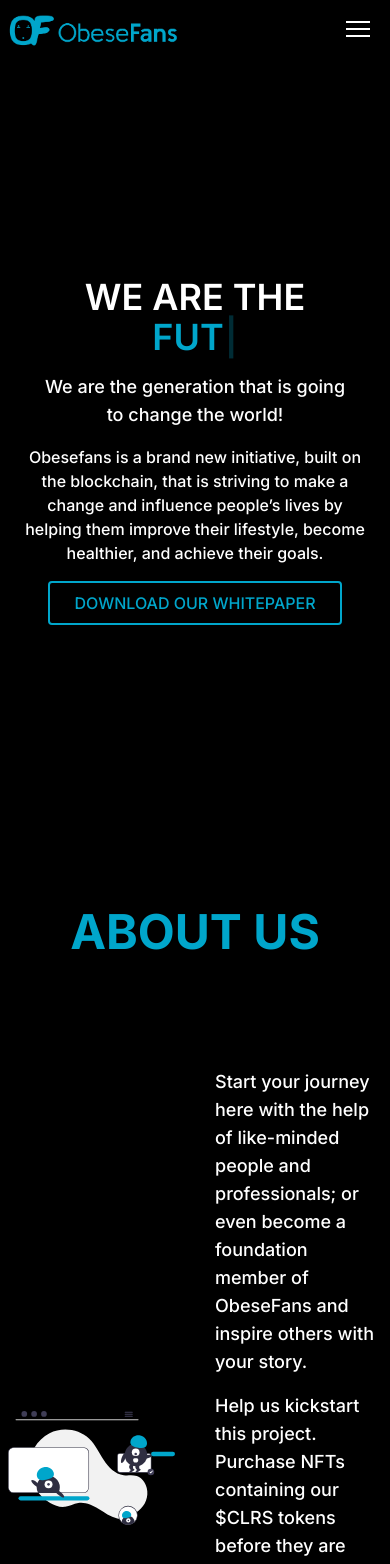
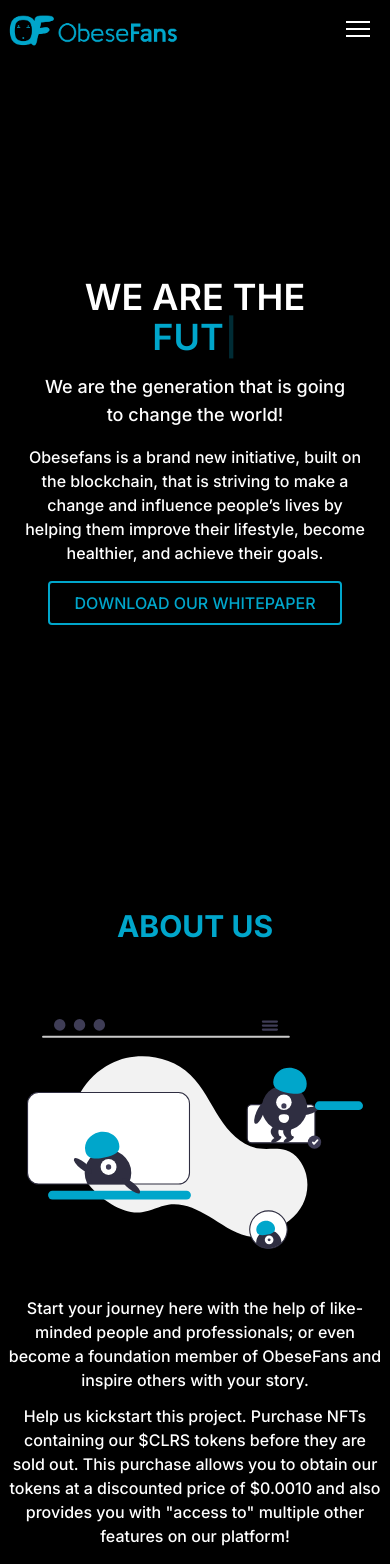
Before and after one commit to zohaib-saeed/Obese-Fans, a Next.js app: page / in a window 390 px wide. Shown: the top 1564 px of the page. Built offline with nearby package versions, Linux system fonts and the light colour scheme.

Commit message:
done: about us section

```diff
--- a/src/components/Commons/ResponsiveHeading/ResponsiveHeading.js
+++ b/src/components/Commons/ResponsiveHeading/ResponsiveHeading.js
@@ -2,7 +2,7 @@
 
 const ResponsiveHeading = ({ text }) => {
   return (
-    <h2 className="text-main text-5xl text-center font-bold uppercase">
+    <h2 className="text-main text-3xl md:text-4xl lg:text-5xl text-center font-bold uppercase">
       {text}
     </h2>
   );
--- a/src/components/Homepage/AboutUs/AboutUs.js
+++ b/src/components/Homepage/AboutUs/AboutUs.js
@@ -7,12 +7,12 @@
 const AboutUs = () => {
   return (
     <Container>
-      <div className="w-full flex flex-col items-center justify-start gap-28 py-16">
+      <div className="w-full flex flex-col items-center justify-start gap-10 md:gap-12 lg:gap-16 py-16">
         <ResponsiveHeading text="About Us" />
-        <div className="w-full grid grid-cols-2 gap-10">
+        <div className="w-full grid grid-cols-1 md:grid-cols-2 gap-3 md:gap-5 lg:gap-10">
           {/* Col 1  */}
-          <div className="w-full flex items-center justify-start">
-            <div className="w-full h-[400px] flex items-center justify-center relative">
+          <div className="w-full flex items-center justify-center md:justify-start">
+            <div className="w-[90%] xs:w-[400px] md:w-full h-[300px] md:h-[400px] flex items-center justify-center relative">
               <Image
                 src="/images/about2.svg"
                 alt=""
@@ -22,13 +22,13 @@
             </div>
           </div>
           {/* Col 2  */}
-          <div className="w-full flex items-start justify-center flex-col gap-4">
-            <p className="text-white font-medium text-lg text-left">
+          <div className="w-full flex items-start justify-center flex-col gap-3 lg:gap-4">
+            <p className="text-white font-medium text-base lg:text-lg text-center md:text-left">
               Start your journey here with the help of like-minded people and
               professionals; or even become a foundation member of ObeseFans and
               inspire others with your story.
             </p>
-            <p className="text-white font-medium text-lg text-left">
+            <p className="text-white font-medium text-base lg:text-lg text-center md:text-left">
               Help us kickstart this project. Purchase NFTs containing our $CLRS
               tokens before they are sold out. This purchase allows you to
               obtain our tokens at a discounted price of $0.0010 and also
--- a/src/components/Homepage/Hero/Hero.js
+++ b/src/components/Homepage/Hero/Hero.js
@@ -19,7 +19,7 @@
         <Navabr openDrawer={openDrawer} setOpenDrawer={setOpenDrawer} />
         <div className="w-full h-full grid grid-cols-1 md:grid-cols-2 gap-5 md:gap-8 mdl:gap-12 lg:gap-7 py-4 xs:py-8 md:py-6">
           {/* Col 1  */}
-          <div className="order-last lg:order-first w-full h-full md:h-auto flex items-center md:items-start justify-center flex-col gap-4 md:gap-2 lg:gap-4">
+          <div className=" w-full h-full md:h-auto flex items-center md:items-start justify-center flex-col gap-4 md:gap-2 lg:gap-4">
             <h1 className="text-white text-center md:text-left uppercase text-4xl xs:text-5xl md:text-4xl lg:text-7xl font-semibold ">
               We are the <br className="" />{" "}
               {/* <span className="text-main text-4xl xs:text-5xl lg:text-8xl">
```
